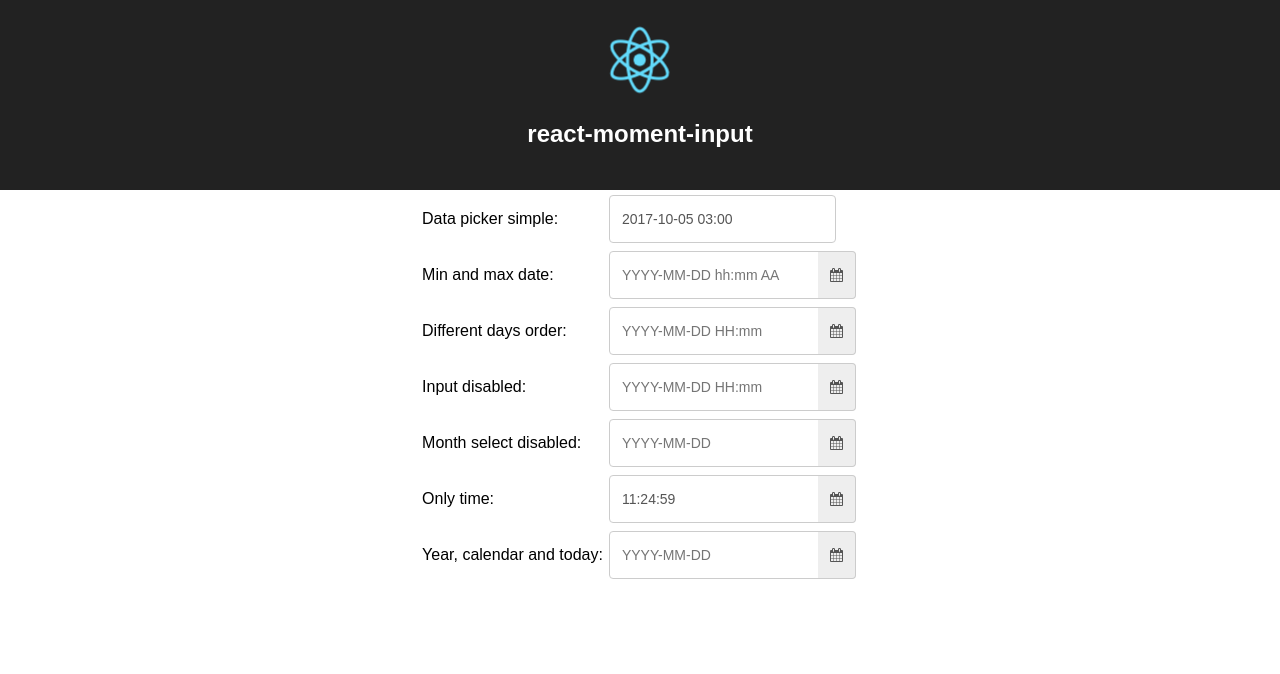
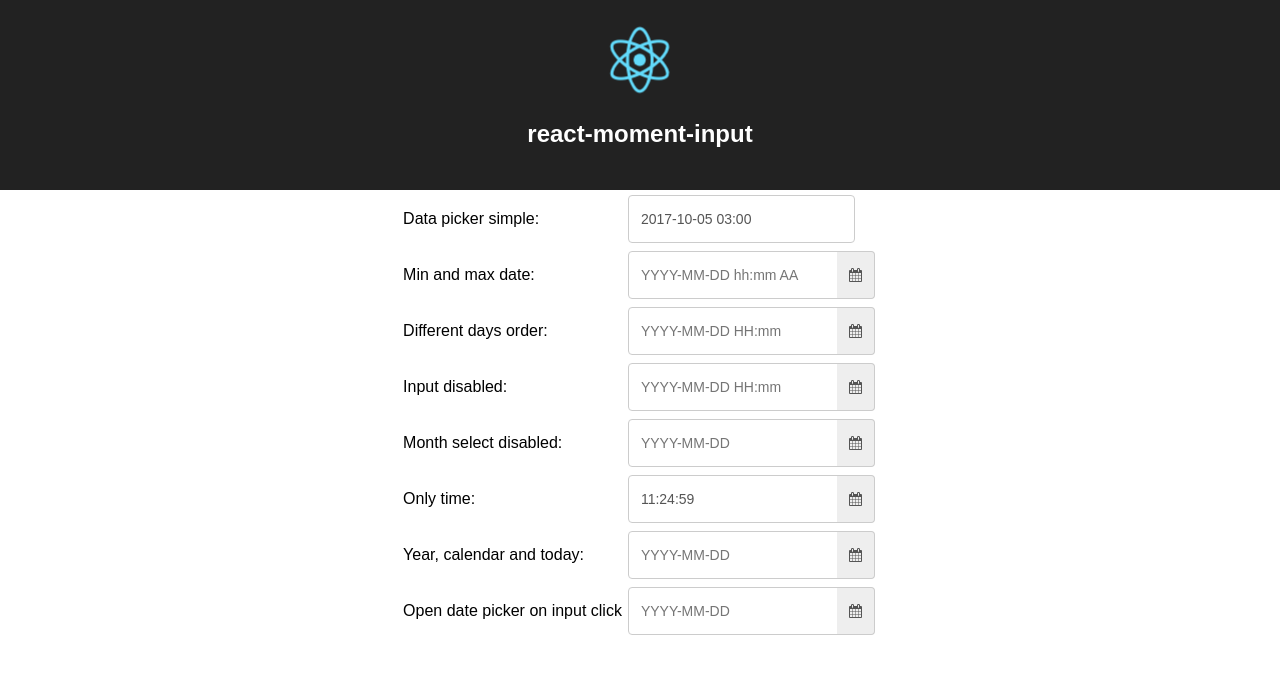
Before and after one commit to yash2code/react-moment-input, a React app: page / in a window 1280 px wide. Shown: the top 674 px of the page. Built offline with nearby package versions, Linux system fonts and the light colour scheme.

Commit message:
Added enableInputClick flag - show wizard on input click

```diff
--- a/package.json
+++ b/package.json
@@ -1,6 +1,6 @@
 {
   "name": "react-moment-input",
-  "version": "0.2.15",
+  "version": "0.2.16",
   "dependencies": {
     "font-awesome": "^4.7.0",
     "ionicons": "^3.0.0",
--- a/src/App.js
+++ b/src/App.js
@@ -95,6 +95,18 @@
                       tab={2}
                       onChange={(date)=> {}} /></td>
               </tr>
+              <tr>
+                  <td>Open date picker on input click </td>
+                  <td><MomentInput
+                      format="YYYY-MM-DD"
+                      options={false}
+                      readOnly={false}
+                      today={true}
+                      enableInputClick
+                      icon={true}
+                      tab={2}
+                      onChange={(date)=> {}} /></td>
+              </tr>
               </tbody>
           </table>
           </div>
--- a/src/lib/input.js
+++ b/src/lib/input.js
@@ -17,7 +17,7 @@
             style={style}
             placeholder={defaults.format}
             value={defaults.value}
-            onClick={!defaults.icon ? onClick: null}
+            onClick={defaults.enableInputClick ? onClick: null}
             onChange={onTextChange}
             mask={setMask(defaults.format, defaults.readOnly)}
             readOnly={defaults.readOnly}/>
```
Also changed, not shown: src/lib/index.js, 1 other file (tests, documents, lock files or other folders).
